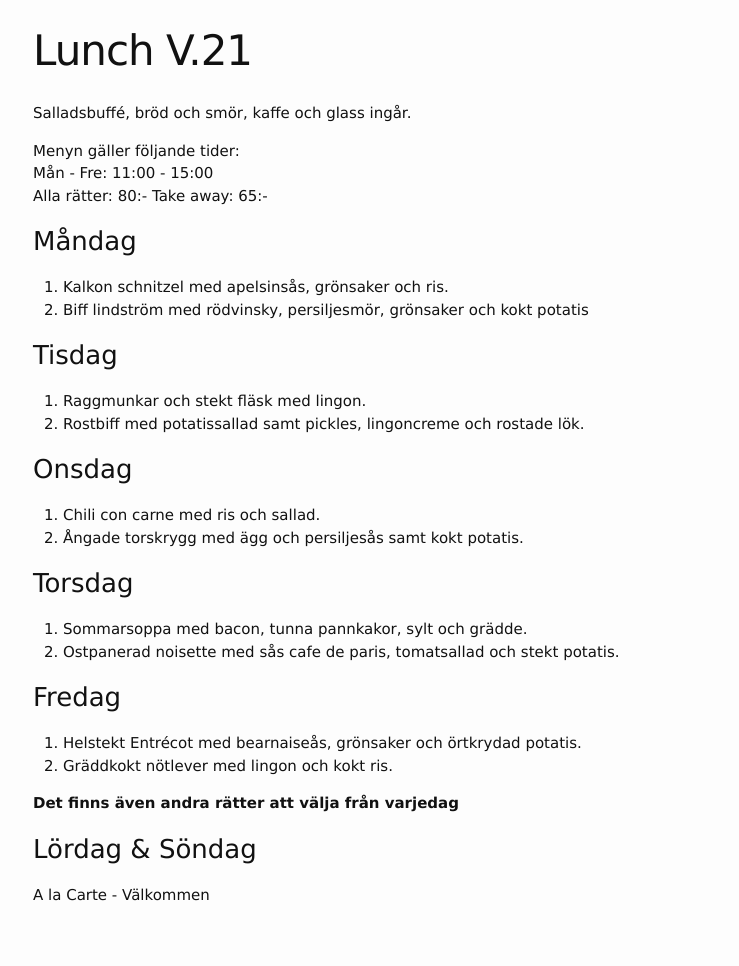
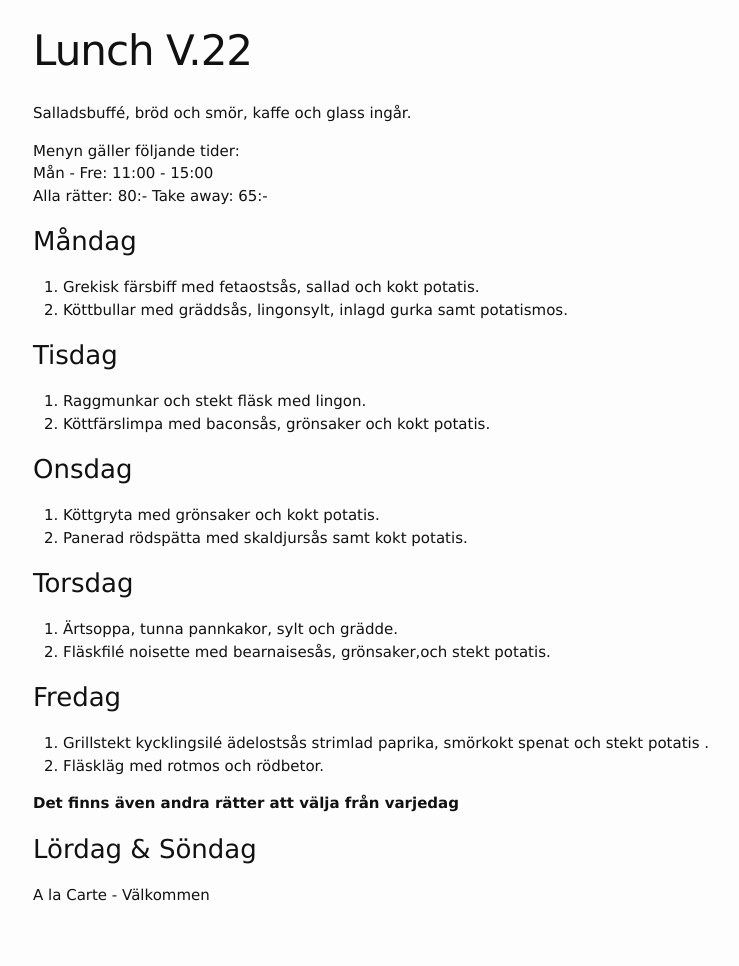
Before and after one commit to FarInn62/farinn62.github.io, a Jekyll site: the page built from lunch.md, in a window 1280 px wide. Shown: the whole page, without its empty margins (237-976 px from the left). Built offline with Jekyll 4.4.1, drawn with Linux system fonts in a browser that asks for light colours.

Commit message:
Update lunch.md

```diff
--- a/lunch.md
+++ b/lunch.md
@@ -1,6 +1,6 @@
 ---
 layout: foodmenu
-title: Lunch V.21
+title: Lunch V.22
 permalink: /lunch/
 published: true
 ---
@@ -12,29 +12,29 @@ Alla rätter: 80:- Take away: 65:-
 
 ### Måndag
 
-1. Kalkon schnitzel med apelsinsås, grönsaker och ris.
-2. Biff lindström med rödvinsky, persiljesmör, grönsaker och kokt potatis
+1. Grekisk färsbiff med fetaostsås, sallad och kokt potatis.
+2. Köttbullar med gräddsås, lingonsylt, inlagd gurka samt potatismos.
 
 ### Tisdag
 
 1. Raggmunkar och stekt fläsk med lingon.
-2. Rostbiff med potatissallad samt pickles, lingoncreme och rostade lök.
+2. Köttfärslimpa med baconsås, grönsaker och kokt potatis.
 
 
 ### Onsdag
 
-1. Chili con carne med ris och sallad.
-2. Ångade torskrygg med ägg och persiljesås samt kokt potatis.
+1. Köttgryta med grönsaker och kokt potatis.
+2. Panerad rödspätta med skaldjursås samt kokt potatis.
 
 ### Torsdag
 
- 1. Sommarsoppa med bacon, tunna pannkakor, sylt och grädde.
- 2. Ostpanerad noisette med sås cafe de paris, tomatsallad och stekt potatis.
+ 1. Ärtsoppa, tunna pannkakor, sylt och grädde.
+ 2. Fläskfilé noisette med bearnaisesås, grönsaker,och stekt potatis.
 
 ### Fredag
 
-1. Helstekt Entrécot med bearnaiseås, grönsaker och örtkrydad potatis.
-2. Gräddkokt nötlever med lingon och kokt ris.
+1. Grillstekt kycklingsilé ädelostsås strimlad paprika, smörkokt spenat och stekt potatis .
+2. Fläskläg med rotmos och rödbetor.
 
   **Det finns även andra rätter att välja från varjedag**
 
```
